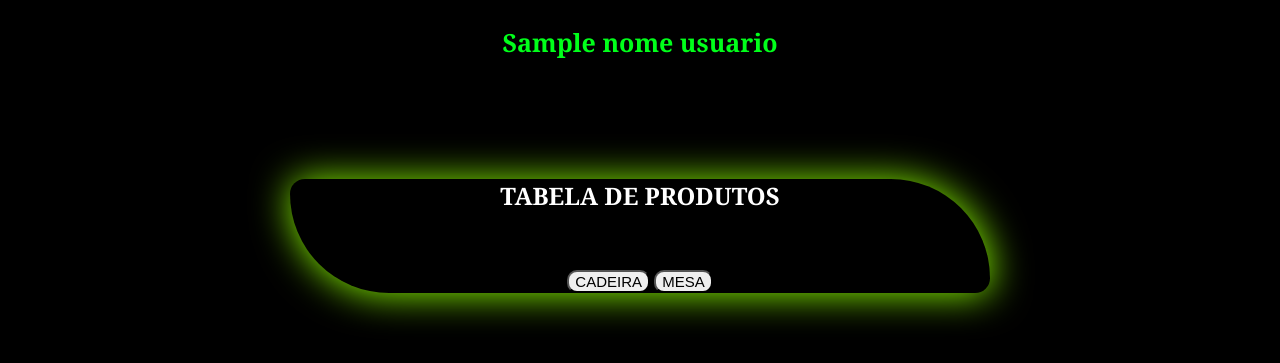
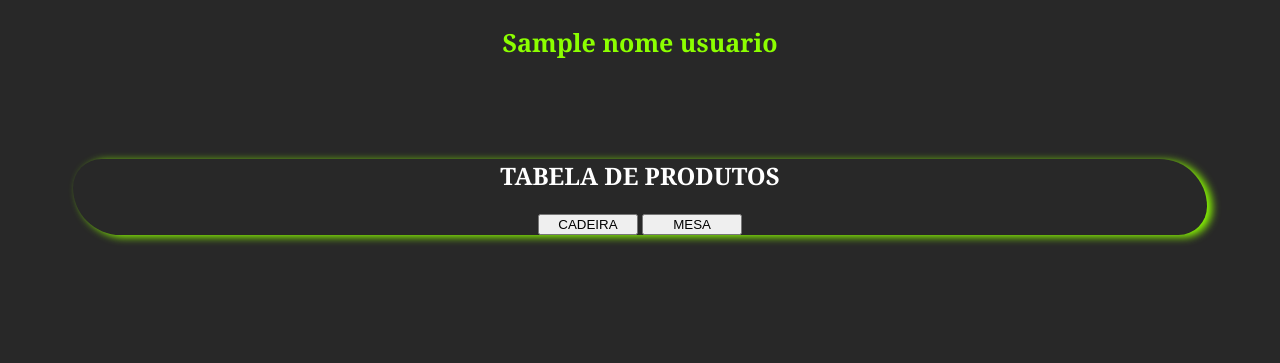
Before and after one commit to Jorbsono/site_jorbson, a Flask app: template templates/html/acesso.html in a window 1280 px wide. Shown: the top 363 px of the page. Run offline with Flask 2, Linux system fonts and the light colour scheme; the template is opened without the code that fills it: most values are stand-ins (such as "Sample title", 1, 10 or a date in 2020).

Commit message:
botoes foram adicionado mas estão sem função.

```diff
--- a/static/css/login.css
+++ b/static/css/login.css
@@ -2,11 +2,12 @@
 
 body {
     font-family: Georgia, 'Times New Roman', Times, serif;
-    background-color: rgb(0, 0, 0);
+    background-color: rgb(40, 40, 40);
 }
 form{
     text-align: center;
-    color: aqua;
+    color: rgb(245, 5, 5);
+
 }
 
 /* ########################################  PAGINA DE LOGIN  ########################################### */
@@ -63,26 +64,38 @@ label{
 
 div#container-acesso{
     background-position: center;
-    width: 700px;
-    margin-top: 120px;
+    width: 30cm;
+    margin-top: 100px;
     margin-left: auto;
     margin-right: auto;
     text-align: center;
-    border-radius: 2000px;
+    border-radius: 500px;
     border-top-left-radius: 300px;
     border-bottom-right-radius: 300px;
-    box-shadow:1px 1px 1cm rgb(140, 255, 0);
+    box-shadow:5px 2px 8px rgb(140, 255, 0);
 }
+div#tabela-de-produtos{
+    width: 1000px;
+
+}
+
+
+
 button#btn-produtoCADEIRA{
-    font-size: 15px;
-    border-radius: 10px;
-    max-width: 100px;
-    margin-top: 1cm;
+    width: 100px;
+
 }
 button#btn-produtoMESA{
-    font-size: 15px;
-    border-radius: 10px;
-    max-width: 100px;
+    width: 100px;
+
+}
+button#btn-produtoVENTILADOR{
+    width: 100px;
+
+}
+button#btn-produtoARMARIO{
+    width: 100px;
+
 }
 
 /* ########################################  FONTES DE LETRAS  ########################################### */
@@ -99,12 +112,13 @@ h2{
 
 h3{
     text-align: center;
-    color: rgb(0, 255, 26);
+    color: rgb(140, 255, 0);
     font-size: 25px;
 }
 div#alerta{
-    background: rgb(255, 255, 255);
-    color: rgb(0, 0, 0);
+    text-align: center;
+    width: center;
+    color: rgb(254, 2, 2);
     font-size: 40px;
-    font-family: 'Times New Roman', Times, serif;
+    font-family:Georgia, 'Times New Roman', Times, serif ;
 }
```
